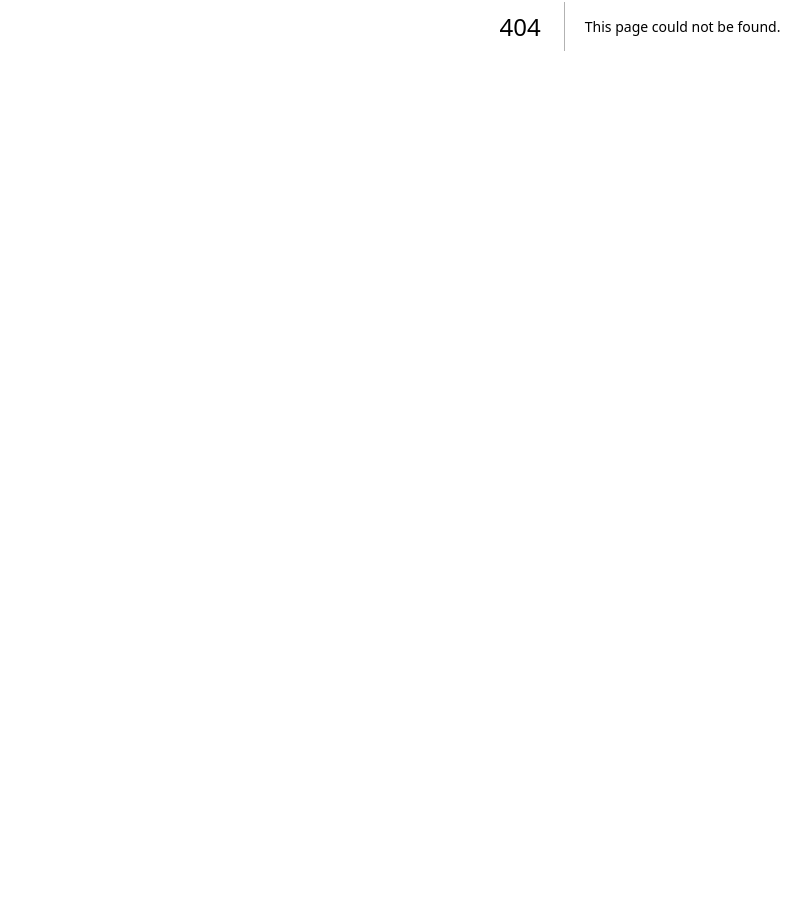
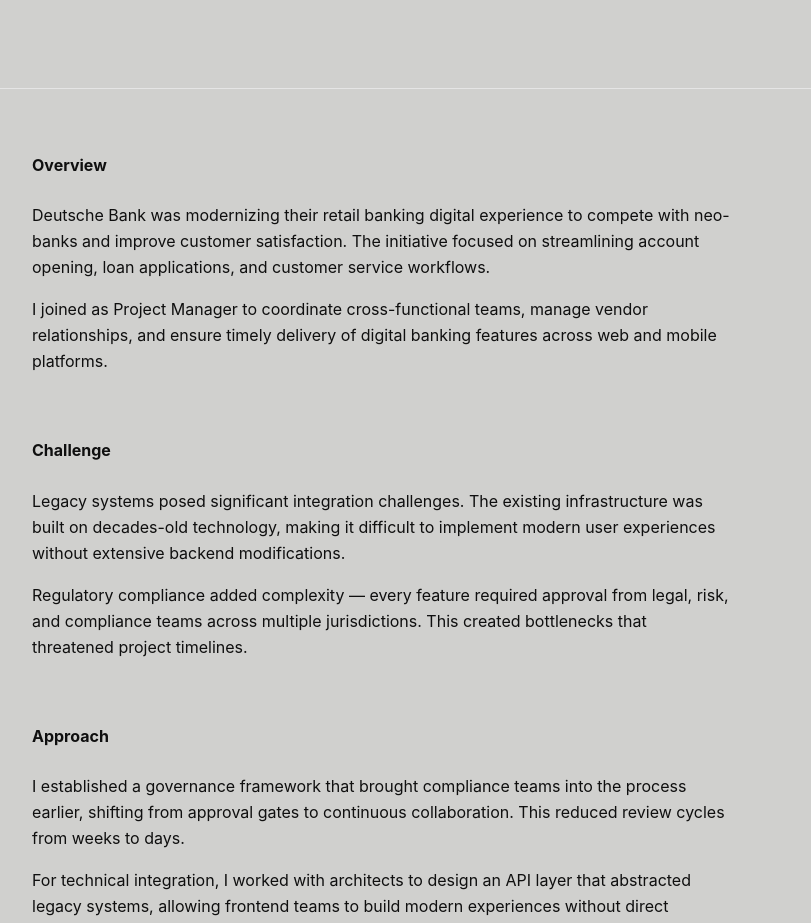
Before and after one commit to denescsaszar/portfolio, a Next.js app: page /case-studies/deutsche-bank in a window 1280 px wide. Before the commit this address had no page. Shown: the part 374-1297 px from the top of the page, without its empty margins (0-811 px from the left). Before the commit the page ends 800 px from the top, so only its background shows below. Built offline with nearby package versions, Linux system fonts and the light colour scheme.

Commit message:
step-30: create Deutsche Bank case study page

```diff
--- /dev/null
+++ b/app/case-studies/deutsche-bank/page.tsx
@@ -0,0 +1,97 @@
+import CaseStudyLayout from "@/components/CaseStudyLayout";
+import CaseStudySection from "@/components/CaseStudySection";
+
+export default function DeutscheBankCaseStudy() {
+  return (
+    <CaseStudyLayout
+      title="Deutsche Bank"
+      subtitle="Managed digital transformation initiatives for retail banking products, improving customer onboarding and reducing processing time."
+      role="Project Manager"
+      timeline="2019 - 2021"
+      industry="Financial Services"
+    >
+      <CaseStudySection title="Overview">
+        <p>
+          Deutsche Bank was modernizing their retail banking digital experience
+          to compete with neo-banks and improve customer satisfaction. The
+          initiative focused on streamlining account opening, loan applications,
+          and customer service workflows.
+        </p>
+        <p>
+          I joined as Project Manager to coordinate cross-functional teams,
+          manage vendor relationships, and ensure timely delivery of digital
+          banking features across web and mobile platforms.
+        </p>
+      </CaseStudySection>
+
+      <CaseStudySection title="Challenge">
+        <p>
+          Legacy systems posed significant integration challenges. The existing
+          infrastructure was built on decades-old technology, making it
+          difficult to implement modern user experiences without extensive
+          backend modifications.
+        </p>
+        <p>
+          Regulatory compliance added complexity — every feature required
+          approval from legal, risk, and compliance teams across multiple
+          jurisdictions. This created bottlenecks that threatened project
+          timelines.
+        </p>
+      </CaseStudySection>
+
+      <CaseStudySection title="Approach">
+        <p>
+          I established a governance framework that brought compliance teams
+          into the process earlier, shifting from approval gates to continuous
+          collaboration. This reduced review cycles from weeks to days.
+        </p>
+        <p>
+          For technical integration, I worked with architects to design an API
+          layer that abstracted legacy systems, allowing frontend teams to build
+          modern experiences without direct dependencies on old infrastructure.
+        </p>
+        <p>
+          We adopted an agile methodology with two-week sprints, daily standups,
+          and bi-weekly stakeholder demos. This visibility helped manage
+          expectations and surface blockers early.
+        </p>
+      </CaseStudySection>
+
+      <CaseStudySection title="Solution">
+        <p>
+          The new digital onboarding flow reduced account opening from 5 days to
+          under 10 minutes for eligible customers. We implemented real-time ID
+          verification, automated credit checks, and e-signature capabilities.
+        </p>
+        <p>
+          A unified customer dashboard gave users visibility into all their
+          products — accounts, loans, investments — with self-service options
+          that previously required branch visits or phone calls.
+        </p>
+      </CaseStudySection>
+
+      <CaseStudySection title="Results">
+        <p>The digital transformation delivered measurable business impact:</p>
+        <ul className="list-disc list-inside space-y-2 mt-4">
+          <li>72% reduction in account opening time</li>
+          <li>34% increase in digital-first customer acquisition</li>
+          <li>28% decrease in call center volume for routine inquiries</li>
+          <li>NPS improvement from 32 to 51 within 12 months</li>
+        </ul>
+      </CaseStudySection>
+
+      <CaseStudySection title="Key Learnings">
+        <p>
+          Working in a heavily regulated environment taught me the importance of
+          treating compliance as a partner, not a gatekeeper. Early involvement
+          and clear communication transformed potential blockers into enablers.
+        </p>
+        <p>
+          I also learned that legacy modernization is as much about people and
+          processes as it is about technology. Change management and stakeholder
+          alignment were critical success factors.
+        </p>
+      </CaseStudySection>
+    </CaseStudyLayout>
+  );
+}
```
